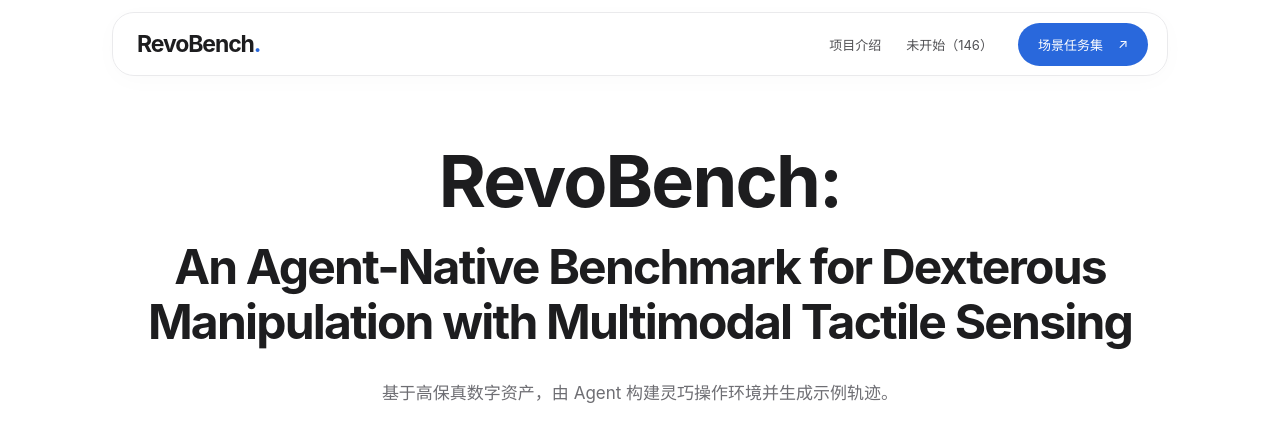
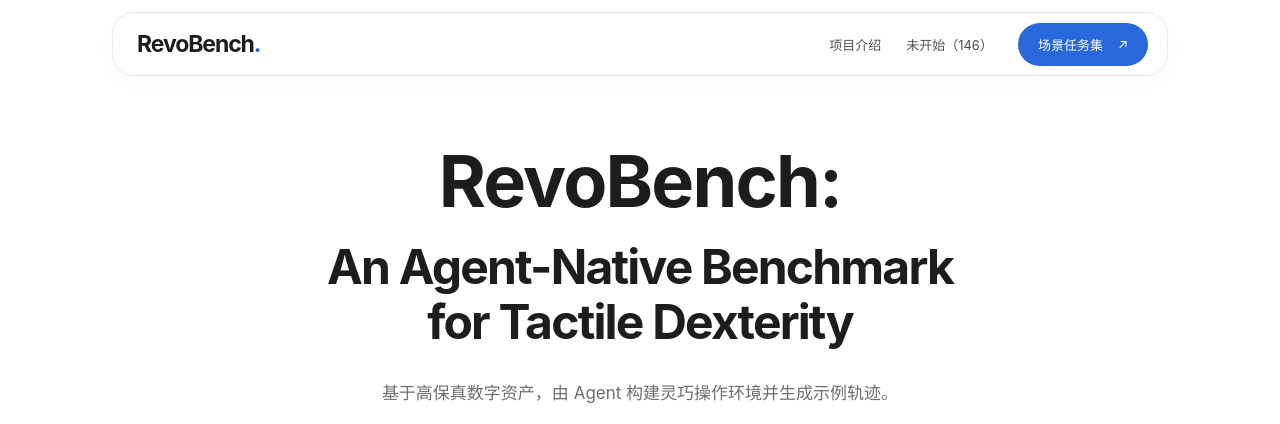
Before and after one commit to DavidLXu/RevoBench-Web, a plain HTML site: page index.html in a window 1280 px wide. Shown: the top 424 px of the page. Drawn offline with Linux system fonts and the light colour scheme.

Commit message:
Shorten the RevoBench title to Tactile Dexterity

```diff
--- a/index.html
+++ b/index.html
@@ -2,7 +2,7 @@
 <html lang="zh-CN">
 <head>
 <meta charset="utf-8"><meta name="viewport" content="width=device-width,initial-scale=1">
-<title>RevoBench: An Agent-Native Benchmark for Dexterous Manipulation with Multimodal Tactile Sensing</title>
+<title>RevoBench: An Agent-Native Benchmark for Tactile Dexterity</title>
 <meta name="description" content="RevoBench 基于高保真数字资产，由 Agent 构建灵巧操作环境并生成示例轨迹，用于任务验证与动作诊断。">
 <meta name="theme-color" content="#ffffff">
 <link rel="stylesheet" href="./style.css?v=20261103-second50-modes-metrics"><script src="./app.js?v=20261125-accepted" defer></script>
@@ -11,7 +11,7 @@
 <header class="nav-shell"><nav class="nav" aria-label="主导航"><a class="brand" href="#top">RevoBench<span class="brand-dot">.</span></a><div class="nav-links"><a href="#about">项目介绍</a><a class="pending-nav" href="#not-started" data-task-status="not_started">未开始（146）</a><a class="pill primary" href="#tasks">场景任务集 <span aria-hidden="true">↗</span></a></div></nav></header>
 <main id="top">
 <section class="hero wrap">
-<h1 class="project-title"><span class="project-name">RevoBench:</span> <span class="project-subtitle">An Agent-Native Benchmark for Dexterous Manipulation with Multimodal Tactile Sensing</span></h1>
+<h1 class="project-title"><span class="project-name">RevoBench:</span> <span class="project-subtitle">An Agent-Native Benchmark for Tactile Dexterity</span></h1>
 <p class="hero-description">基于高保真数字资产，由 Agent 构建灵巧操作环境并生成示例轨迹。</p>
 <div class="hero-stage"><video id="hero-video" muted loop playsinline preload="metadata" poster="./media/carry_dutch_oven--demo--1p5x.jpg" aria-label="双手搬双耳锅仿真演示"><source src="./media/carry_dutch_oven--demo--1p5x.mp4" type="video/mp4"></video><div class="hero-caption"><div><span class="tiny-label">示例轨迹</span><strong>双手搬双耳锅</strong><span>1.5 倍速</span></div><button class="round-button" id="hero-toggle" aria-label="播放首页演示"><span aria-hidden="true">▶</span></button></div></div>
 <div class="hero-meta" id="hero-meta"><span>175 项操作任务</span><span>30 段仿真视频</span><span>22 条验收参考轨迹</span></div>
```
Also changed, not shown: 1 other file.
